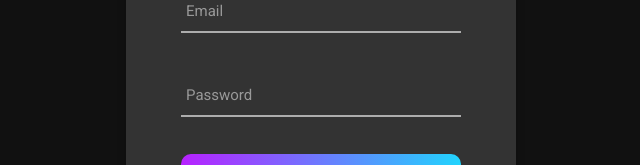
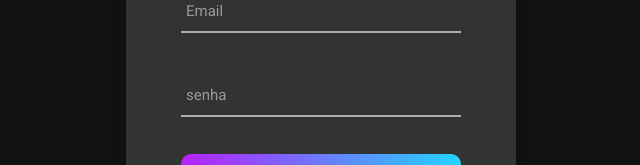
Before and after one commit to midnight1thais/LoginAndrei, a React (Create React App) app in the folder frontend/: page / in a window 1280 px wide. Shown: the part 303-468 px from the top of the page, without its empty margins (319-959 px from the left). Built offline with nearby package versions, Linux system fonts and the light colour scheme.

Commit message:
alterações Paula

```diff
--- a/frontend/src/pages/Login/index.js
+++ b/frontend/src/pages/Login/index.js
@@ -3,21 +3,30 @@ import { useState } from "react";
 import { LayoutComponents } from "../../components/LayoutComponents";
 import { useContext } from "react";
 import { AuthContext } from "../../context/AuthContext";
+import { api } from "../../services/api";
+import axios from "axios";
 
 export const Login = () => {
   const [email, setEmail] = useState("");
-  const [password, setPassword] = useState("");
+  const [senha, setSenha] = useState("");
   const { signIn, signed } = useContext(AuthContext);
 
   const handleSubmit = async (e) => {
     e.preventDefault();
     const data = {
-      email,
-      password,
+      email:email,
+      senha:senha,
     };
-    await signIn(data);
+    try{
+    const response = await axios.post(`${api}login`,data)
+      alert("Usuário criado com sucesso!");
+      console.log(response.data)
+    }
+    catch(error){
+      console.log(error.response)
+    }
   };
-  console.log(signed);
+  // console.log(signed);
   if (!signed) {
     return (
       <LayoutComponents>
@@ -36,12 +45,12 @@ export const Login = () => {
 
           <div className="wrap-input">
             <input
-              className={password !== "" ? "has-val input" : "input"}
-              type="password"
-              value={password}
-              onChange={(e) => setPassword(e.target.value)}
+              className={senha !== "" ? "has-val input" : "input"}
+              type="senha"
+              value={senha}
+              onChange={(e) => setSenha(e.target.value)}
             />
-            <span className="focus-input" data-placeholder="Password"></span>
+            <span className="focus-input" data-placeholder="senha"></span>
           </div>
 
           <div className="container-login-form-btn">
--- a/frontend/src/services/api.js
+++ b/frontend/src/services/api.js
@@ -1,5 +1,5 @@
 import axios from "axios";
 
 export const api = axios.create({
-  baseURL: "http://localhost:3008/api",
+  baseURL: "http://localhost:3008/",
 });
```
Also changed, not shown: 1 other file (tests, documents, lock files or other folders).
